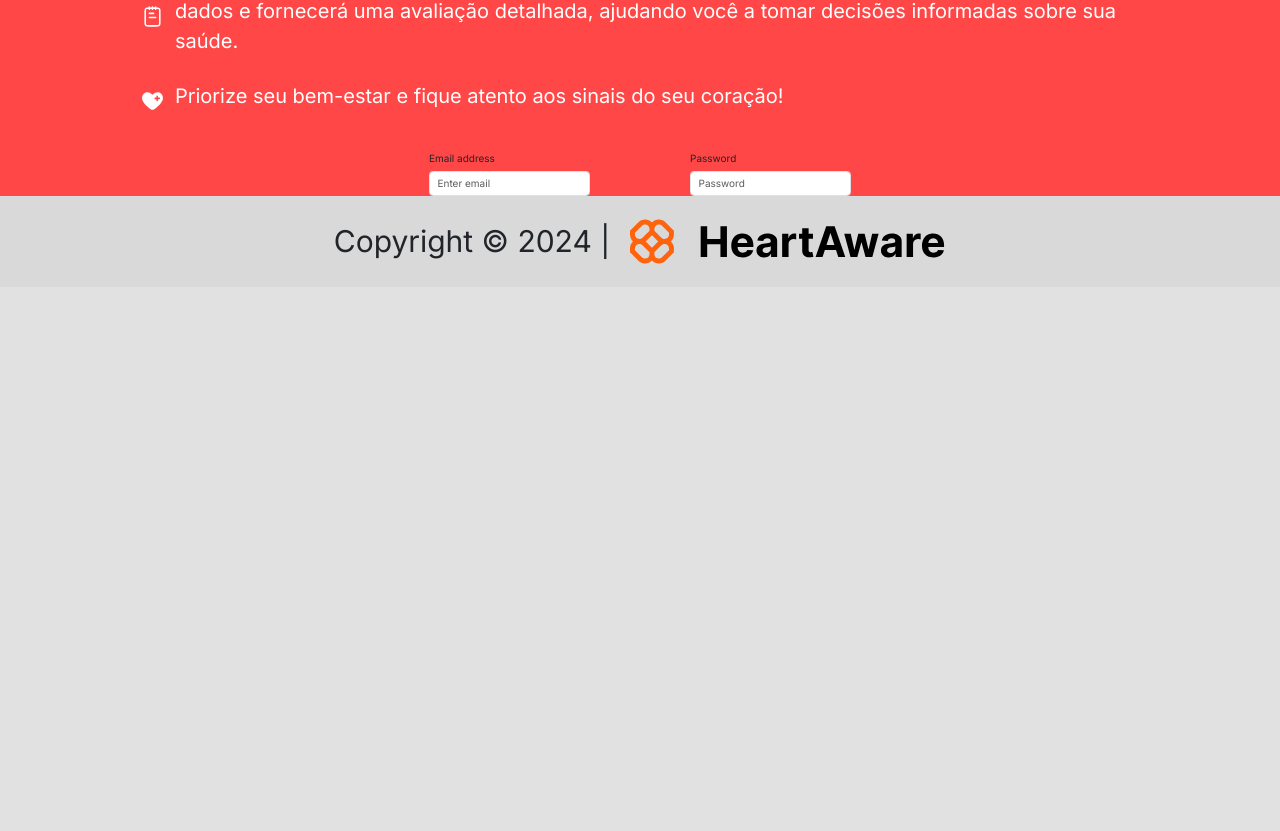
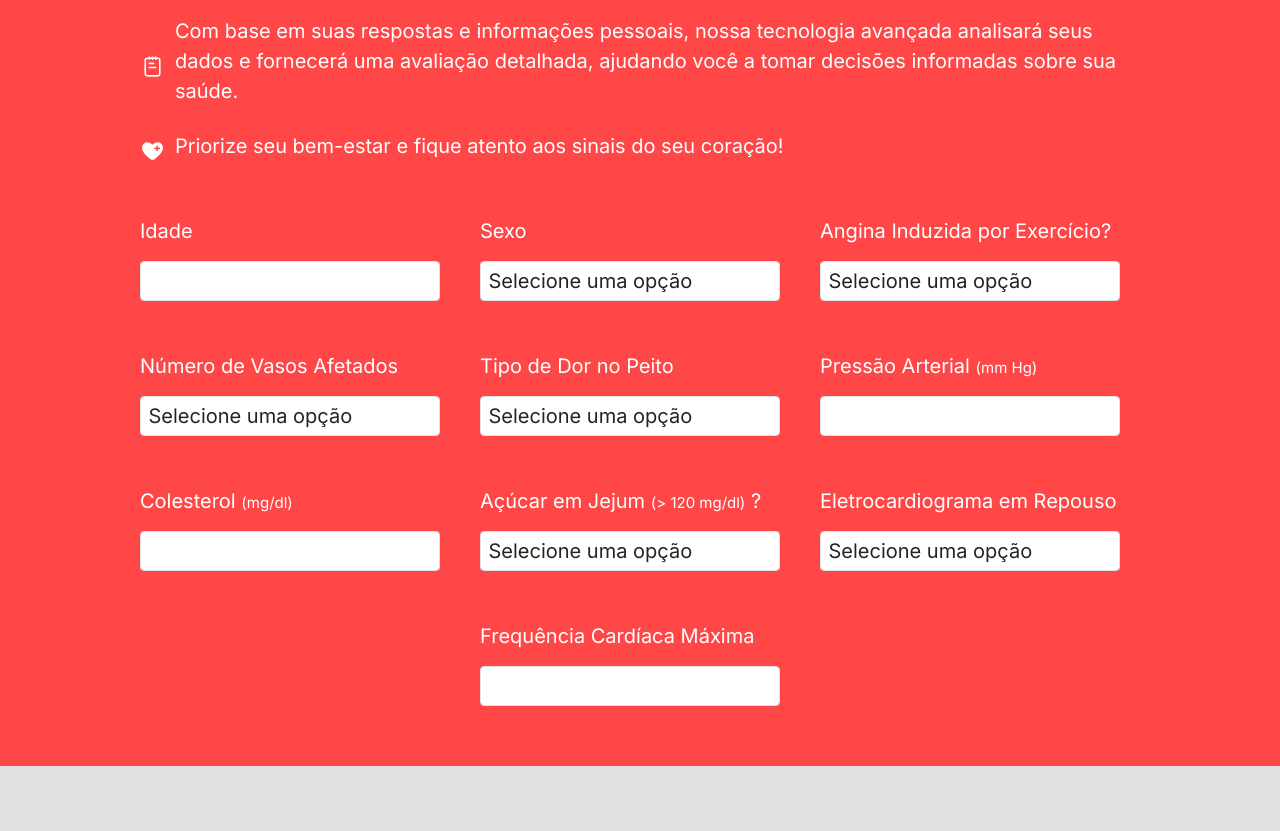
Before and after one commit to lohhan/heart-aware-project, a React (Vite) app in the folder heartaware-project/: page / in a window 1280 px wide. Shown: the part 649-1480 px from the top of the page. Before the commit the page ends 936 px from the top, so only its background shows below. Built offline with nearby package versions, Linux system fonts and the light colour scheme.

Commit message:
form created

```diff
--- a/heartaware-project/package.json
+++ b/heartaware-project/package.json
@@ -12,7 +12,8 @@
   "dependencies": {
     "react": "^18.3.1",
     "react-dom": "^18.3.1",
-    "react-router-dom": "^6.26.2"
+    "react-router-dom": "^6.26.2",
+    "react-scroll": "^1.9.0"
   },
   "devDependencies": {
     "@eslint/js": "^9.11.1",
--- a/heartaware-project/src/components/footer/Footer.module.css
+++ b/heartaware-project/src/components/footer/Footer.module.css
@@ -1,15 +1,15 @@
-.footerContainer{
-    background-color: #D9D9D9;
-    padding: 2rem;
+.footerContainer {
+  background-color: #d9d9d9;
+  padding: 4rem;
   display: flex;
   justify-content: center;
 }
-.footerInfos{
+.footerInfos {
   display: flex;
   flex-direction: row;
   gap: 2rem;
 }
-.footerInfos p{
+.footerInfos p {
   display: flex;
   align-self: center;
   margin: 0;
--- /dev/null
+++ b/heartaware-project/src/components/formulario/Form.jsx
@@ -0,0 +1,128 @@
+import styles from "./Form.module.css";
+
+const FormComponent = () => {
+  return (
+    <form className={styles.formContainer}>
+      <div className="mb-3">
+        <label className="form-label">
+          <p>Idade</p>
+        </label>
+        <input type="number" className={`form-control ${styles.largeInput}`} />
+      </div>
+
+      <div className="mb-3">
+        <label className="form-label">
+          <p>Sexo</p>
+        </label>
+        <select className={`form-control ${styles.largeInput}`}>
+          <option value="" disabled selected>
+            Selecione uma opção
+          </option>
+          <option value="masculino">Masculino</option>
+          <option value="feminino">Feminino</option>
+        </select>
+      </div>
+
+      <div className="mb-3">
+        <label className="form-label">
+          <p>Angina Induzida por Exercício?</p>
+        </label>
+        <select className={`form-control ${styles.largeInput}`}>
+          <option value="" disabled selected>
+            Selecione uma opção
+          </option>
+          <option value="sim">Sim</option>
+          <option value="nao">Não</option>
+        </select>
+      </div>
+
+      <div className="mb-3">
+        <label className="form-label">
+          <p>Número de Vasos Afetados</p>
+        </label>
+        <select className={`form-control ${styles.largeInput}`}>
+          <option value="" disabled selected>
+            Selecione uma opção
+          </option>
+          <option value="vasos-1">1</option>
+          <option value="vasos-2">2</option>
+          <option value="vasos-3">3</option>
+          <option value="vasos-4">4</option>
+        </select>
+      </div>
+
+      <div className="mb-3">
+        <label className="form-label">
+          <p>Tipo de Dor no Peito</p>
+        </label>
+        <select className={`form-control ${styles.largeInput}`}>
+          <option value="" disabled selected>
+            Selecione uma opção
+          </option>
+          <option value="dor-1">Angina Típica</option>
+          <option value="dor-2">Angina Atípica</option>
+          <option value="dor-3">Dor não Anginosa</option>
+          <option value="dor-4">Assintomática</option>
+        </select>
+      </div>
+
+      <div className="mb-3">
+        <label className="form-label">
+          <p>
+            Pressão Arterial <span>(mm Hg)</span>
+          </p>
+        </label>
+        <input type="number" className={`form-control ${styles.largeInput}`} />
+      </div>
+
+      <div className="mb-3">
+        <label className="form-label">
+          <p>
+            Colesterol <span>(mg/dl)</span>
+          </p>
+        </label>
+        <input type="number" className={`form-control ${styles.largeInput}`} />
+      </div>
+
+      <div className="mb-3">
+        <label className="form-label">
+          <p>
+            Açúcar em Jejum <span>(&gt; 120 mg/dl)</span> ?
+          </p>
+        </label>
+        <select className={`form-control ${styles.largeInput}`}>
+          <option value="" disabled selected>
+            Selecione uma opção
+          </option>
+          <option value="sim">Sim</option>
+          <option value="nao">Não</option>
+        </select>
+      </div>
+
+      <div className="mb-3">
+        <label className="form-label">
+          <p>Eletrocardiograma em Repouso</p>
+        </label>
+        <select className={`form-control ${styles.largeInput}`}>
+          <option value="" disabled selected>
+            Selecione uma opção
+          </option>
+          <option value="eletro-1">Eletrocardiograma normal</option>
+          <option value="eletro-2">Anormalidade na onda ST-T</option>
+          <option value="eletro-3">
+            Presença de hipertrofia ventricular esquerda
+          </option>
+        </select>
+      </div>
+
+      <div className={`mb-3 ${styles.lastInput}`}>
+        <label className="form-label">
+          <p>Frequência Cardíaca Máxima</p>
+        </label>
+        <input type="number" className={`form-control ${styles.largeInput}`} />
+      </div>
+    </form>
+  );
+};
+
+export default FormComponent;
--- /dev/null
+++ b/heartaware-project/src/components/formulario/Form.module.css
@@ -0,0 +1,20 @@
+.formContainer {
+  display: grid !important;
+  grid-template-columns: 30rem 30rem 30rem;
+  gap: 4rem;
+}
+
+.largeInput {
+  width: 100%;
+  height: 4rem;
+  font-size: 2rem !important;
+}
+
+.formContainer span {
+  font-size: 1.5rem;
+}
+
+.lastInput {
+  grid-column: 2;
+  justify-self: center;
+}
--- a/heartaware-project/src/components/header/Header.jsx
+++ b/heartaware-project/src/components/header/Header.jsx
@@ -1,20 +1,22 @@
 import styles from "./Header.module.css";
-import logo from "../../assets/logo-heartaware.svg"
-import { Link } from 'react-router-dom';
+import logo from "../../assets/logo-heartaware.svg";
+import { Link } from "react-router-dom";
 
 function Header() {
   return (
     <div className={styles.nav}>
       <div className={styles.content}>
-         <Link to="/"><img src={logo} /></Link>
+        <Link to="/">
+          <img src={logo} />
+        </Link>
         <div className={styles.links}>
-               {/* <a href="" className={styles.anlgrafica}><link rel="stylesheet" href="/analiseGrafica" />Análise Gráfica</a>    */}
-               <Link to="/analiseGrafica" className={styles.anlgrafica}>Análise Gráfica</Link>
-               <a href="" className={styles.avcardiaca}>Avaliação Cardíaca</a>
+          <Link to="/analiseGrafica" className={styles.anlgrafica}>
+            Análise Gráfica
+          </Link>
         </div>
       </div>
     </div>
   );
 }
 
-export default Header
+export default Header;
--- a/heartaware-project/src/components/header/Header.module.css
+++ b/heartaware-project/src/components/header/Header.module.css
@@ -1,5 +1,5 @@
 .nav {
-   background-color: #D9D9D9;
+  background-color: #d9d9d9;
   padding: 2rem;
 }
 
@@ -27,21 +27,13 @@
 }
 
 .anlgrafica {
-   color: white;
-}
-
-.anlgrafica:hover {
-   color: rgb(70, 66, 66);
-}
-
-.avcardiaca {
   font-weight: 600;
   color: white !important;
-   background-color: #FF4747;
+  background-color: #ff4747;
   border-radius: 1rem;
   transition: background-color 0.3s ease;
 }
 
-.avcardiaca:hover {
+.anlgrafica:hover {
   background-color: #ff1c1c;
 }
--- a/heartaware-project/src/pages/Home/Home.jsx
+++ b/heartaware-project/src/pages/Home/Home.jsx
@@ -1,50 +1,52 @@
 import styles from "./Home.module.css";
-import icon1 from "../../assets/Home/icone1.svg"
-import icon2 from "../../assets/Home/icone2.svg"
-import icon3 from "../../assets/Home/icone3.svg"
-import Form from 'react-bootstrap/Form';
+import icon1 from "../../assets/Home/icone1.svg";
+import icon2 from "../../assets/Home/icone2.svg";
+import icon3 from "../../assets/Home/icone3.svg";
+import FormComponent from "../../components/formulario/Form";
+
 function Home() {
   return (
-      <div className= {styles.container}>
-         <div className= {styles.introducao}>
-            <p className={styles.introducaoTitulo}>Bem-vindo ao <span>HeartAware!</span></p>
-            <p>O HeartAware é seu aliado na saúde cardíaca, ajudando a identificar sinais de possíveis ataques cardíacos.</p>
+    <div className={styles.container}>
+      <div className={styles.introducao}>
+        <p className={styles.introducaoTitulo}>
+          Bem-vindo ao <span>HeartAware!</span>
+        </p>
+        <p>
+          O HeartAware é seu aliado na saúde cardíaca, ajudando a identificar
+          sinais de possíveis ataques cardíacos.
+        </p>
       </div>
       <div className={styles.avaliacao}>
         <p className={styles.avaliacaoTitulo}>Avaliacao Cardiaca</p>
         <div className={styles.avaliacaoIcones}>
           <div className={styles.icone1}>
-              <img src={icon1}/>
-              <p>Você pode realizar um teste simples e eficaz para identificar possíveis sinais de risco de ataque cardíaco.</p>
+            <img src={icon1} />
+            <p>
+              Você pode realizar um teste simples e eficaz para identificar
+              possíveis sinais de risco de ataque cardíaco.
+            </p>
           </div>
           <div className={styles.icone2}>
-              <img src={icon2}/>
-              <p>Com base em suas respostas e informações pessoais, nossa tecnologia avançada analisará seus dados e fornecerá uma avaliação detalhada,
-               ajudando você a tomar decisões informadas sobre sua saúde.</p>
+            <img src={icon2} />
+            <p>
+              Com base em suas respostas e informações pessoais, nossa
+              tecnologia avançada analisará seus dados e fornecerá uma avaliação
+              detalhada, ajudando você a tomar decisões informadas sobre sua
+              saúde.
+            </p>
           </div>
           <div className={styles.icone3}>
-             <img src={icon3}/>
-               <p>Priorize seu bem-estar e fique atento aos sinais do seu coração!</p>
+            <img src={icon3} />
+            <p>
+              Priorize seu bem-estar e fique atento aos sinais do seu coração!
+            </p>
           </div>
-            </div>
-
-            <div className={styles.formularios}>
-               <div className={styles.formulario1}>
-               <Form className={styles.formulario1}>
-                  <Form.Group className={styles.mb-3} controlId="formGroupEmail">
-                  <Form.Label>Email address</Form.Label>
-                  <Form.Control type="email" placeholder="Enter email" />
-                  </Form.Group>
-                  <Form.Group className={styles.mb-3} controlId="formGroupPassword">
-                  <Form.Label>Password</Form.Label>
-                  <Form.Control type="password" placeholder="Password" />
-                  </Form.Group>
-               </Form>
-               </div>
+          <br />
+          <FormComponent />
         </div>
       </div>
     </div>
   );
 }
 
-export default Home
+export default Home;
--- a/heartaware-project/src/pages/Home/Home.module.css
+++ b/heartaware-project/src/pages/Home/Home.module.css
@@ -1,37 +1,39 @@
-.container{
+.container {
   display: flex;
   justify-content: space-between;
   flex-direction: column;
   gap: 10rem;
+  margin-bottom: 10rem;
 }
-.introducao{
+.introducao {
   margin: 0 12rem;
   margin-top: 6.5rem;
   display: grid;
   width: 110rem;
   gap: 2rem;
 }
-.introducaoTitulo{
+.introducaoTitulo {
   font-size: 4rem;
 }
-.introducao p span{
+.introducao p span {
   font-weight: bold;
 }
-.avaliacao{
+.avaliacao {
   display: flex;
-    background-color: #FF4747;
+  background-color: #ff4747;
   justify-content: center;
   flex-direction: column;
   align-items: center;
   gap: 3rem;
+  padding: 5rem;
 }
-.avaliacao p{
-    color: #FFFFFF;
+.avaliacao p {
+  color: #ffffff;
 }
-.avaliacaoTitulo{
+.avaliacaoTitulo {
   font-weight: bold;
 }
-.avaliacaoIcones{
+.avaliacaoIcones {
   display: flex;
   justify-content: center;
   flex-direction: column;
@@ -40,43 +42,43 @@
   width: 100%;
   max-width: 100rem;
 }
-.avaliacaoIcones p{
+.avaliacaoIcones p {
   font-size: 2rem;
 }
-.avaliacaoIcones img{
+.avaliacaoIcones img {
   width: 100%;
   max-width: 2.5rem;
 }
-.icone1{
+.icone1 {
   display: flex;
   justify-content: center;
   align-items: center;
   gap: 1rem;
 }
-.icone2{
+.icone2 {
   display: flex;
   justify-content: center;
   align-items: center;
   gap: 1rem;
 }
-.icone3{
+.icone3 {
   display: flex;
   justify-content: center;
   align-items: center;
   gap: 1rem;
 }
-.formularios{
+.formularios {
   display: flex;
   flex-direction: column;
   gap: 3rem;
 }
-.formulario1{
+.formulario1 {
   display: flex;
   flex-direction: row;
   gap: 10rem;
   width: 100%;
 }
-.mb3{
+.mb3 {
   width: 100%;
   max-width: 50rem;
   padding: 10rem;
```
Also changed, not shown: heartaware-project/src/App.jsx (+6 -6 lines), 1 other file (tests, documents, lock files or other folders). Lines whose indentation alone changed are shown as unchanged.
